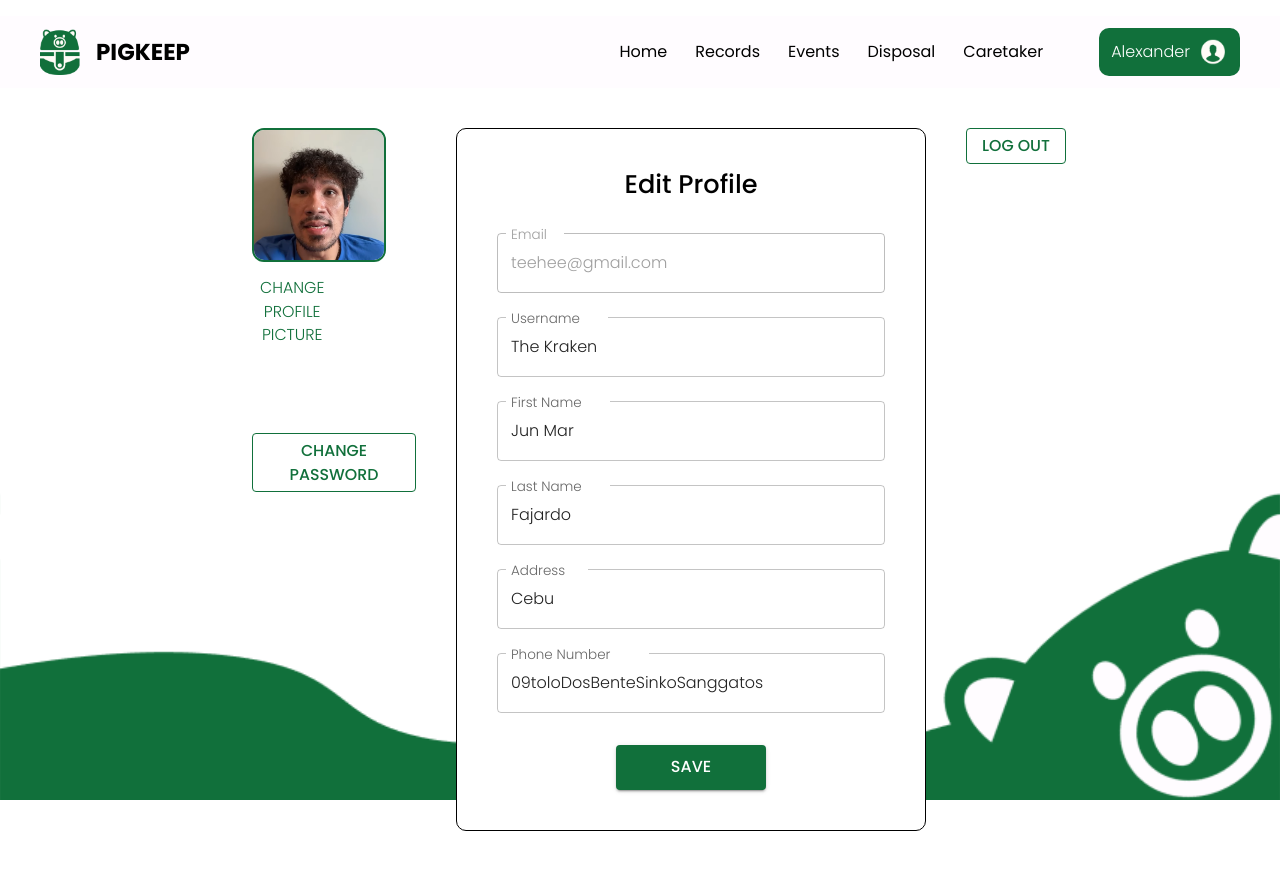
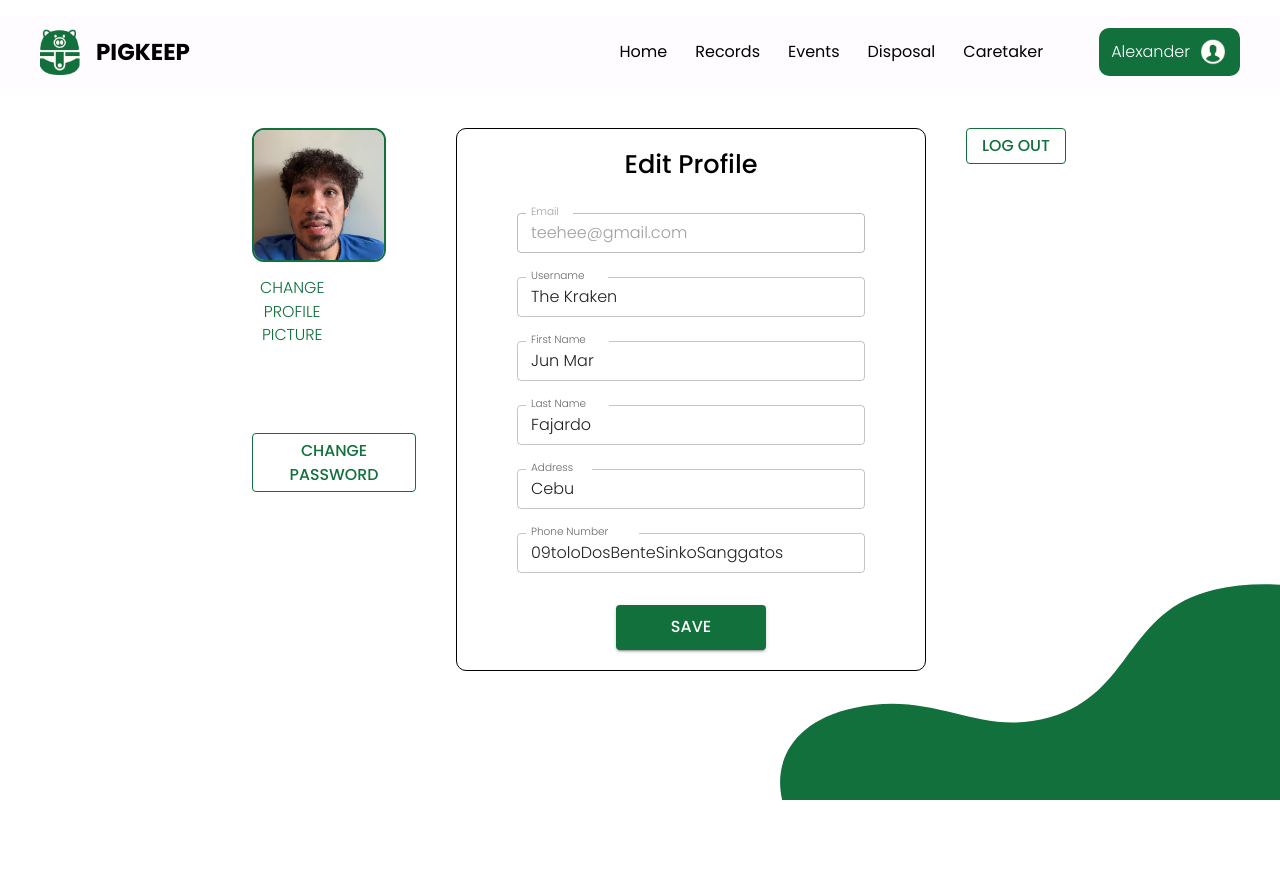
Before and after one commit to jlexm/pigkeep, a React (Vite) app in the folder admin/: page /profile in a window 1280 px wide. Shown: the top 870 px of the page. After the commit the page ends 800 px from the top, so only its background shows below. Built offline with nearby package versions, Linux system fonts and the light colour scheme.

Commit message:
web_missingPig

```diff
--- a/admin/src/components/Profile/EditProfile.tsx
+++ b/admin/src/components/Profile/EditProfile.tsx
@@ -35,13 +35,13 @@ const ProfileEditForm: React.FC<ProfileEditFormProps> = () => {
 
   return (
     <ThemeProvider theme={theme}>
-      <Grid2 container size={12}>
+      <Grid2 container size={12} >
         <Grid2>
           <TextField
             label={
               <Typography
                 variant="body1"
-                sx={{ fontSize: 'clamp(14px, 1.5vw, 18px)' }}
+                sx={{ fontSize: 'clamp(14px, 1vw, 16px)', padding:0 }}
               >
                 Email
               </Typography>
@@ -51,7 +51,8 @@ const ProfileEditForm: React.FC<ProfileEditFormProps> = () => {
             disabled
             margin="normal"
             sx={{
-              height: 'clamp(35px, 5vw, 60px)',
+              height: 'clamp(35px, 5vw, 40px)',
+              padding: 0,
               '& .MuiInputBase-root': {
                 height: '100%',
               },
@@ -62,7 +63,7 @@ const ProfileEditForm: React.FC<ProfileEditFormProps> = () => {
             label={
               <Typography
                 variant="body1"
-                sx={{ fontSize: 'clamp(14px, 1.5vw, 18px)' }}
+                sx={{ fontSize: 'clamp(14px, 1vw, 16px)', padding:0}}
               >
                 Username
               </Typography>
@@ -73,7 +74,8 @@ const ProfileEditForm: React.FC<ProfileEditFormProps> = () => {
             margin="normal"
             placeholder="Enter your username"
             sx={{
-              height: 'clamp(35px, 5vw, 60px)',
+              height: 'clamp(35px, 5vw, 40px)',
+              padding: 0,
               '& .MuiInputBase-root': {
                 height: '100%',
               },
@@ -84,7 +86,7 @@ const ProfileEditForm: React.FC<ProfileEditFormProps> = () => {
             label={
               <Typography
                 variant="body1"
-                sx={{ fontSize: 'clamp(14px, 1.5vw, 18px)' }}
+                sx={{ fontSize: 'clamp(14px, 1vw, 16px)', padding:0 }}
               >
                 First Name
               </Typography>
@@ -95,7 +97,8 @@ const ProfileEditForm: React.FC<ProfileEditFormProps> = () => {
             margin="normal"
             placeholder="Enter your first name"
             sx={{
-              height: 'clamp(35px, 5vw, 60px)',
+              height: 'clamp(35px, 5vw, 40px)',
+              padding: 0,
               '& .MuiInputBase-root': {
                 height: '100%',
               },
@@ -106,7 +109,7 @@ const ProfileEditForm: React.FC<ProfileEditFormProps> = () => {
             label={
               <Typography
                 variant="body1"
-                sx={{ fontSize: 'clamp(14px, 1.5vw, 18px)' }}
+                sx={{ fontSize: 'clamp(14px, 1vw, 16px)', padding:0 }}
               >
                 Last Name
               </Typography>
@@ -117,7 +120,8 @@ const ProfileEditForm: React.FC<ProfileEditFormProps> = () => {
             margin="normal"
             placeholder="Enter your last name"
             sx={{
-              height: 'clamp(35px, 5vw, 60px)',
+              height: 'clamp(35px, 5vw, 40px)',
+              padding: 0,
               '& .MuiInputBase-root': {
                 height: '100%',
               },
@@ -128,7 +132,7 @@ const ProfileEditForm: React.FC<ProfileEditFormProps> = () => {
             label={
               <Typography
                 variant="body1"
-                sx={{ fontSize: 'clamp(14px, 1.5vw, 18px)' }}
+                sx={{ fontSize: 'clamp(14px, 1vw, 16px)', padding:0 }}
               >
                 Address
               </Typography>
@@ -139,7 +143,8 @@ const ProfileEditForm: React.FC<ProfileEditFormProps> = () => {
             margin="normal"
             placeholder="Enter your address"
             sx={{
-              height: 'clamp(35px, 5vw, 60px)',
+              height: 'clamp(35px, 5vw, 40px)',
+              padding: 0,
               '& .MuiInputBase-root': {
                 height: '100%',
               },
@@ -150,7 +155,7 @@ const ProfileEditForm: React.FC<ProfileEditFormProps> = () => {
             label={
               <Typography
                 variant="body1"
-                sx={{ fontSize: 'clamp(14px, 1.5vw, 18px)' }}
+                sx={{ fontSize: 'clamp(14px, 1vw, 16px)', padding:0 }}
               >
                 Phone Number
               </Typography>
@@ -161,7 +166,8 @@ const ProfileEditForm: React.FC<ProfileEditFormProps> = () => {
             margin="normal"
             placeholder="Enter your phone number"
             sx={{
-              height: 'clamp(35px, 5vw, 60px)',
+              height: 'clamp(35px, 5vw, 40px)',
+              padding: 0,
               '& .MuiInputBase-root': {
                 height: '100%',
               },
--- a/admin/src/pages/Login.tsx
+++ b/admin/src/pages/Login.tsx
@@ -60,12 +60,13 @@ const Login = () => {
       <Grid2
         container
         size={12}
-        spacing={1}
+
         sx={{ paddingX: { xs: 3, sm: 20 } }}
       >
         <Grid2
           container
           size={12}
+          spacing={2}
           className="middle"
           sx={{
             display: 'flex',
--- a/admin/src/pages/Profile.tsx
+++ b/admin/src/pages/Profile.tsx
@@ -9,7 +9,7 @@ import {
 import ProfileEditForm from '../components/Profile/EditProfile'
 import '../components/Profile/Profile.css'
 import pfp from '../assets/junmar.png'
-import bottwave from '../assets/bottwave.svg'
+import bottwave from '../assets/bottomRight.svg'
 import ReusableDialogBox from '../modals/ReusableDialogBox'
 import DirectionsBikeIcon from '@mui/icons-material/DirectionsBike'
 import { useState } from 'react'
@@ -111,6 +111,7 @@ const Profile = () => {
           sx={{
             backgroundColor: 'white',
             borderStyle: { xs: 'none', md: 'solid' },
+            padding: '20px 60px'
           }}
         >
           <Grid2>
@@ -160,7 +161,7 @@ const Profile = () => {
           alt="Huge Pig"
           className="responsiveImage"
           zIndex={-1}
-          width={'100%'}
+          width={{lg:500}}
           sx={{
             display: {
               xs: 'none',
```
